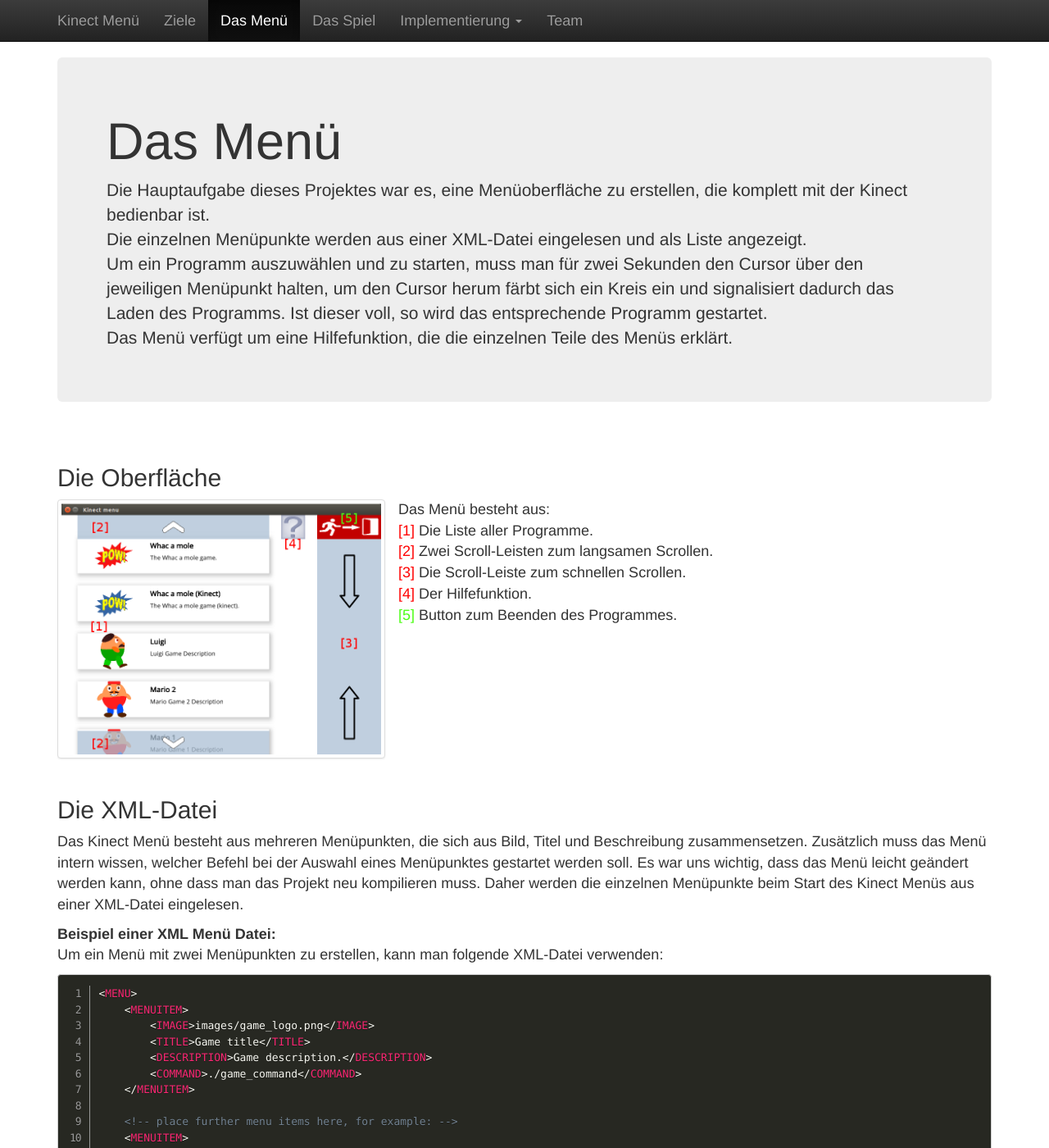
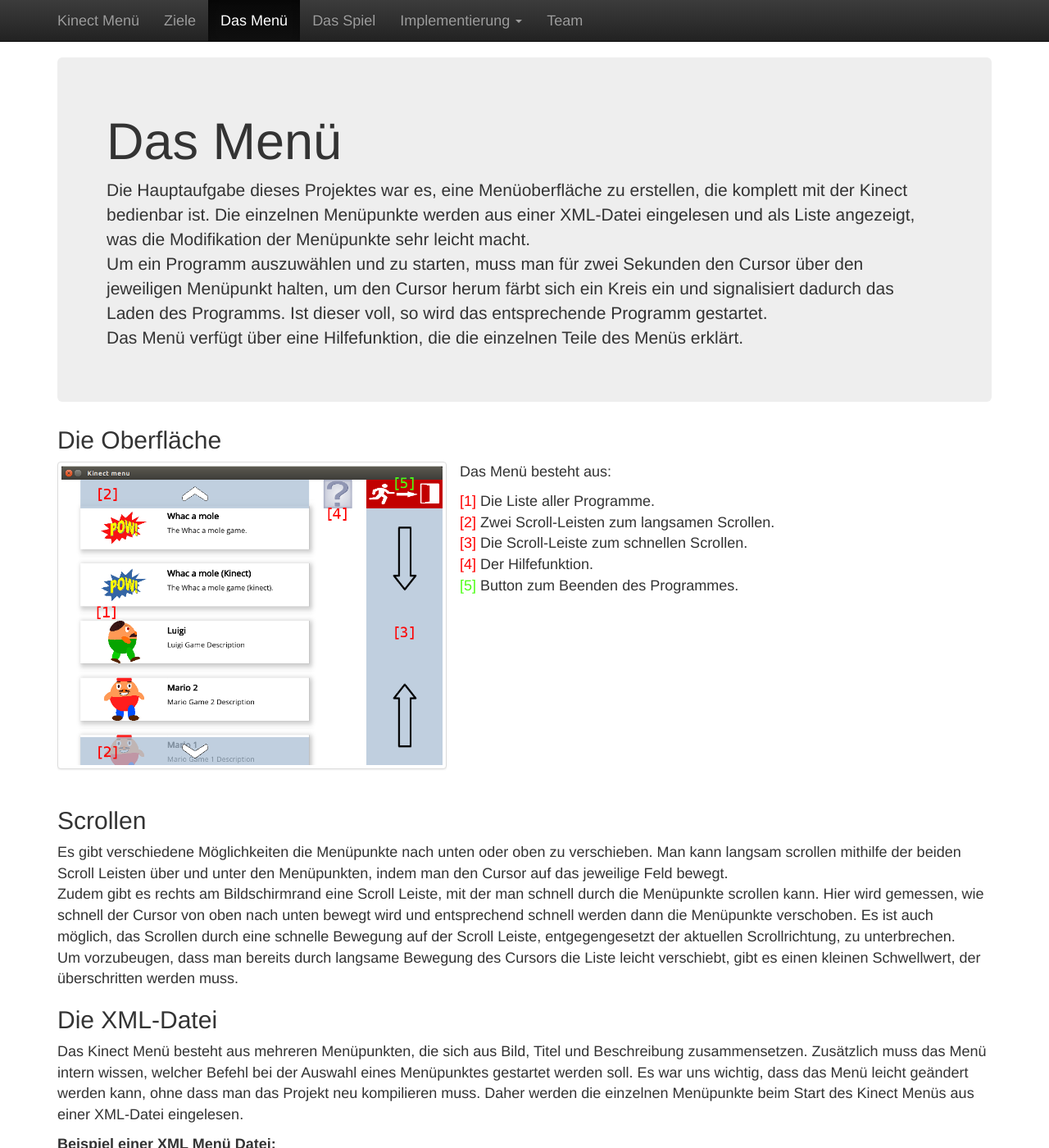
Before and after one commit to dagophil/sfml_openni, a Jekyll site: the page built from doc_src/menu.html, in a window 1280 px wide and 1400 px high. Shown: the whole window at 82% size. Built offline with Jekyll 4.4.1, drawn with Linux system fonts in a browser that asks for light colours; some of the changed text lies outside the part shown.

Commit message:
Doc: Minor typo changes.

```diff
--- a/doc_src/menu.html
+++ b/doc_src/menu.html
@@ -7,22 +7,18 @@ menupos: 2
 
 <div class="jumbotron">
 <h1>Das Menü</h1>
-    <p>
-        Die Hauptaufgabe dieses Projektes war es, eine Menüoberfläche zu erstellen, die komplett mit der Kinect bedienbar ist.
-    <br/> Die einzelnen Menüpunkte werden aus einer XML-Datei eingelesen und als Liste angezeigt.
-    <br /> Um ein Programm auszuwählen und zu starten, muss man für zwei Sekunden den Cursor über den jeweiligen Menüpunkt halten, um den Cursor herum färbt sich ein Kreis ein und signalisiert dadurch das Laden des Programms. Ist dieser voll, so wird das entsprechende Programm gestartet.
-    <br /> Das Menü verfügt um eine Hilfefunktion, die die einzelnen Teile des Menüs erklärt.
-    </p>
+    <p>Die Hauptaufgabe dieses Projektes war es, eine Menüoberfläche zu erstellen, die komplett mit der Kinect bedienbar ist. Die einzelnen Menüpunkte werden aus einer XML-Datei eingelesen und als Liste angezeigt, was die Modifikation der Menüpunkte sehr leicht macht.<br />
+    Um ein Programm auszuwählen und zu starten, muss man für zwei Sekunden den Cursor über den jeweiligen Menüpunkt halten, um den Cursor herum färbt sich ein Kreis ein und signalisiert dadurch das Laden des Programms. Ist dieser voll, so wird das entsprechende Programm gestartet.<br />
+    Das Menü verfügt über eine Hilfefunktion, die die einzelnen Teile des Menüs erklärt.</p>
 </div>
-<br />
 
 <h2>Die Oberfläche</h2>
 <div class="clearfix">
     <a href="{{base}}/img/menu_screenshot.png" class="lightbox-link" data-lightbox="menu_screenshot">
-        <img class="img-responsive img-thumbnail lfloat-sm-6"  width="400" height="314" src="{{base}}/img/menu_screenshot.png" alt="menu_screenshot.png"/></a>
+        <img class="img-responsive img-thumbnail lfloat-sm-5"  width="800" height="628" src="{{base}}/img/menu_screenshot.png" alt="menu_screenshot.png"/></a>
+    <p>Das Menü besteht aus:</p>
     <p>
-        Das Menü besteht aus:
-        <br /><span style="color:#FF0000">[1]</span> Die Liste aller Programme.
+        <span style="color:#FF0000">[1]</span> Die Liste aller Programme.
         <br /><span style="color:#FF0000">[2]</span> Zwei Scroll-Leisten zum langsamen Scrollen.
         <br /><span style="color:#FF0000">[3]</span> Die Scroll-Leiste zum schnellen Scrollen.
         <br /><span style="color:#FF0000">[4]</span> Der Hilfefunktion.
@@ -30,6 +26,12 @@ menupos: 2
     </p>
 </div>
 <br />
+
+<h2>Scrollen</h2>
+<p>Es gibt verschiedene Möglichkeiten die Menüpunkte nach unten oder oben zu verschieben. Man kann langsam scrollen mithilfe der beiden Scroll Leisten über und unter den Menüpunkten, indem man den Cursor auf das jeweilige Feld bewegt.<br />
+Zudem gibt es rechts am Bildschirmrand eine Scroll Leiste, mit der man schnell durch die Menüpunkte scrollen kann. Hier wird gemessen, wie schnell der Cursor von oben nach unten bewegt wird und entsprechend schnell werden dann die Menüpunkte verschoben. Es ist auch möglich, das Scrollen durch eine schnelle Bewegung auf der Scroll Leiste, entgegengesetzt der aktuellen Scrollrichtung, zu unterbrechen.<br />
+Um vorzubeugen, dass man bereits durch langsame Bewegung des Cursors die Liste leicht verschiebt, gibt es einen kleinen Schwellwert, der überschritten werden muss.
+</p>
 
 <h2>Die XML-Datei</h2>
 <p>Das Kinect Menü besteht aus mehreren Menüpunkten, die sich aus Bild, Titel und Beschreibung zusammensetzen. Zusätzlich muss das Menü intern wissen, welcher Befehl bei der Auswahl eines Menüpunktes gestartet werden soll. Es war uns wichtig, dass das Menü leicht geändert werden kann, ohne dass man das Projekt neu kompilieren muss. Daher werden die einzelnen Menüpunkte beim Start des Kinect Menüs aus einer XML-Datei eingelesen.</p>
@@ -55,6 +57,7 @@ Um ein Menü mit zwei Menüpunkten zu erstellen, kann man folgende XML-Datei ver
     &lt;/MENUITEM&gt;
 &lt;/MENU&gt;</code>
 </pre>
+<br />
 
 <h3>Einlesen der XML-Datei</h3>
 <p>Um die XMl-Datei einzulesen, wird <a href="http://www.grinninglizard.com/tinyxml2/" target="_blank">TinyXML-2</a> benutzt. Die TinyXML-2 API ist dank dem objektorientierten Ansatz sehr gut zu benutzen. Der komplette Code zum Einlesen der XML-Datei des Menüs lautet wie folgt:</p>
```
Also changed, not shown: other parts of doc_src/menu.html (+0 -7 lines).
